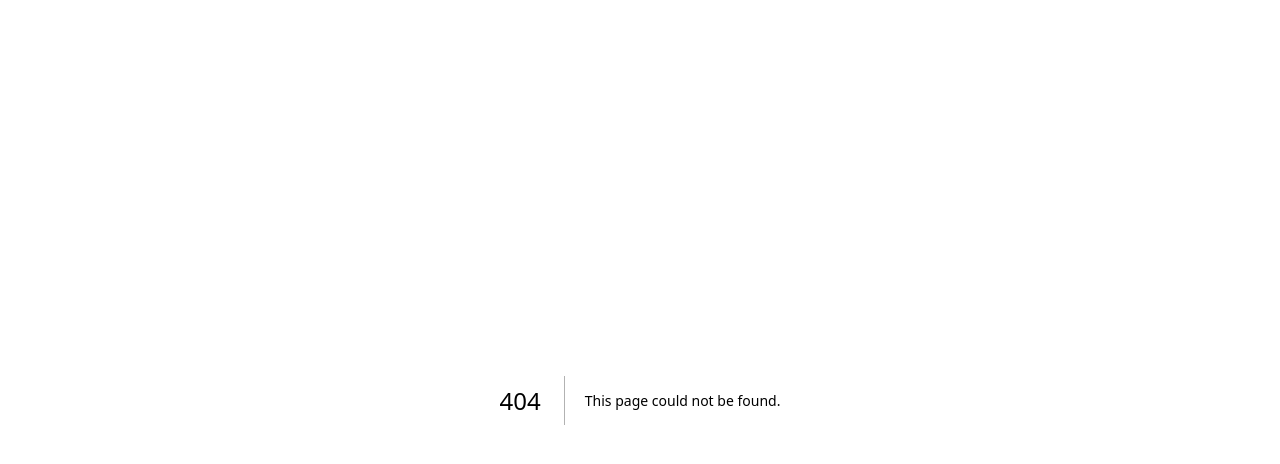
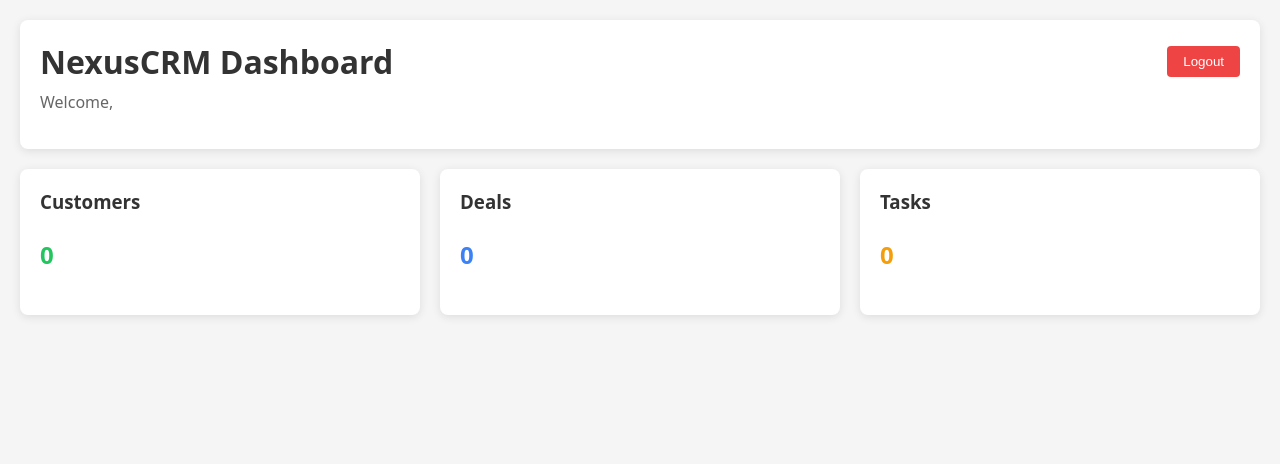
Before and after one commit to rohanchauhan223/nexuscrm, a Next.js app: page /dashboard in a window 1280 px wide. Before the commit this address had no page. Shown: the top 464 px of the page. Built offline with nearby package versions, Linux system fonts and the light colour scheme; no server answers.

Commit message:
Create dashboard page

```diff
--- /dev/null
+++ b/app/dashboard/page.tsx
@@ -0,0 +1,53 @@
+'use client'
+import { useEffect, useState } from 'react'
+import { createClient } from '../../lib/supabase/client'
+
+export default function DashboardPage() {
+  const [user, setUser] = useState<any>(null)
+  const [loading, setLoading] = useState(true)
+  const supabase = createClient()
+
+  useEffect(() => {
+    const getUser = async () => {
+      const { data: { user } } = await supabase.auth.getUser()
+      setUser(user)
+      setLoading(false)
+    }
+    getUser()
+  }, [])
+
+  const handleLogout = async () => {
+    await supabase.auth.signOut()
+    window.location.href = '/login'
+  }
+
+  if (loading) {
+    return <div style={{ padding: '20px' }}>Loading...</div>
+  }
+
+  return (
+    <div style={{ padding: '20px', backgroundColor: '#f5f5f5', minHeight: '100vh' }}>
+      <div style={{ backgroundColor: 'white', padding: '20px', borderRadius: '8px', marginBottom: '20px', boxShadow: '0 2px 10px rgba(0,0,0,0.1)' }}>
+        <div style={{ display: 'flex', justifyContent: 'space-between', alignItems: 'center' }}>
+          <h1 style={{ margin: 0, color: '#333' }}>NexusCRM Dashboard</h1>
+          <button onClick={handleLogout} style={{ padding: '8px 16px', backgroundColor: '#ef4444', color: 'white', border: 'none', borderRadius: '4px', cursor: 'pointer' }}>Logout</button>
+        </div>
+        <p style={{ color: '#666', marginTop: '8px' }}>Welcome, {user?.email}</p>
+      </div>
+      <div style={{ display: 'grid', gridTemplateColumns: 'repeat(auto-fit, minmax(200px, 1fr))', gap: '20px' }}>
+        <div style={{ backgroundColor: 'white', padding: '20px', borderRadius: '8px', boxShadow: '0 2px 10px rgba(0,0,0,0.1)' }}>
+          <h3 style={{ margin: '0 0 8px 0', color: '#333' }}>Customers</h3>
+          <p style={{ fontSize: '24px', fontWeight: 'bold', color: '#22c55e' }}>0</p>
+        </div>
+        <div style={{ backgroundColor: 'white', padding: '20px', borderRadius: '8px', boxShadow: '0 2px 10px rgba(0,0,0,0.1)' }}>
+          <h3 style={{ margin: '0 0 8px 0', color: '#333' }}>Deals</h3>
+          <p style={{ fontSize: '24px', fontWeight: 'bold', color: '#3b82f6' }}>0</p>
+        </div>
+        <div style={{ backgroundColor: 'white', padding: '20px', borderRadius: '8px', boxShadow: '0 2px 10px rgba(0,0,0,0.1)' }}>
+          <h3 style={{ margin: '0 0 8px 0', color: '#333' }}>Tasks</h3>
+          <p style={{ fontSize: '24px', fontWeight: 'bold', color: '#f59e0b' }}>0</p>
+        </div>
+      </div>
+    </div>
+  )
+}
```
